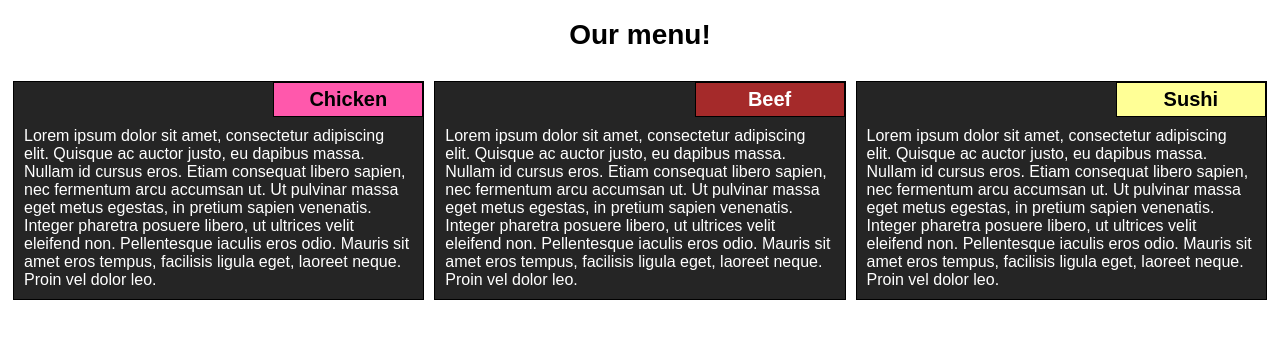
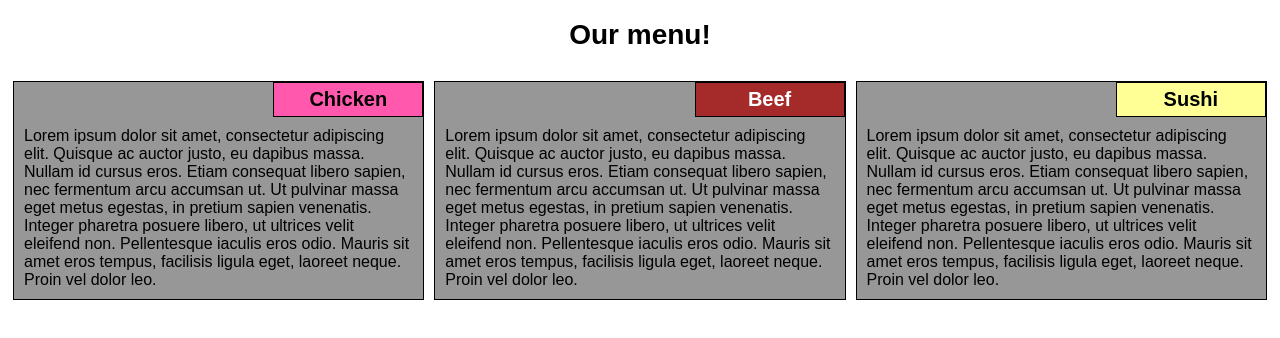
Before and after one commit to ppmdo/coursera-html-css-js, a plain HTML site: page site/module-2-solution/index.html in a window 1280 px wide. Drawn offline with Linux system fonts and the light colour scheme.

Commit message:
Color adjustment

```diff
--- a/site/module-2-solution/css/styles.css
+++ b/site/module-2-solution/css/styles.css
@@ -31,9 +31,8 @@ p {
 /* Cards */
 .card {
     border: 1px solid black;
-    background-color: #252525;
+    background-color: #979797;
     margin: 5px;
-    color: white;
 }
 
 .card-header {
```
